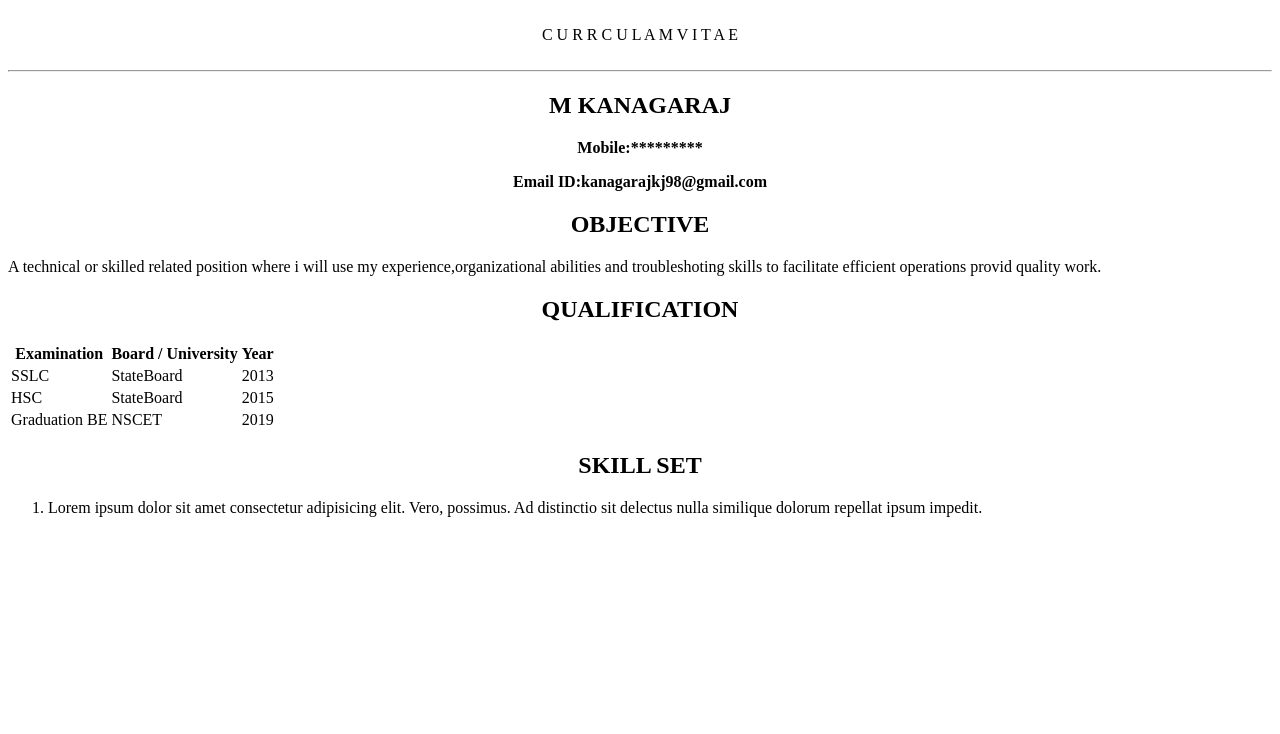
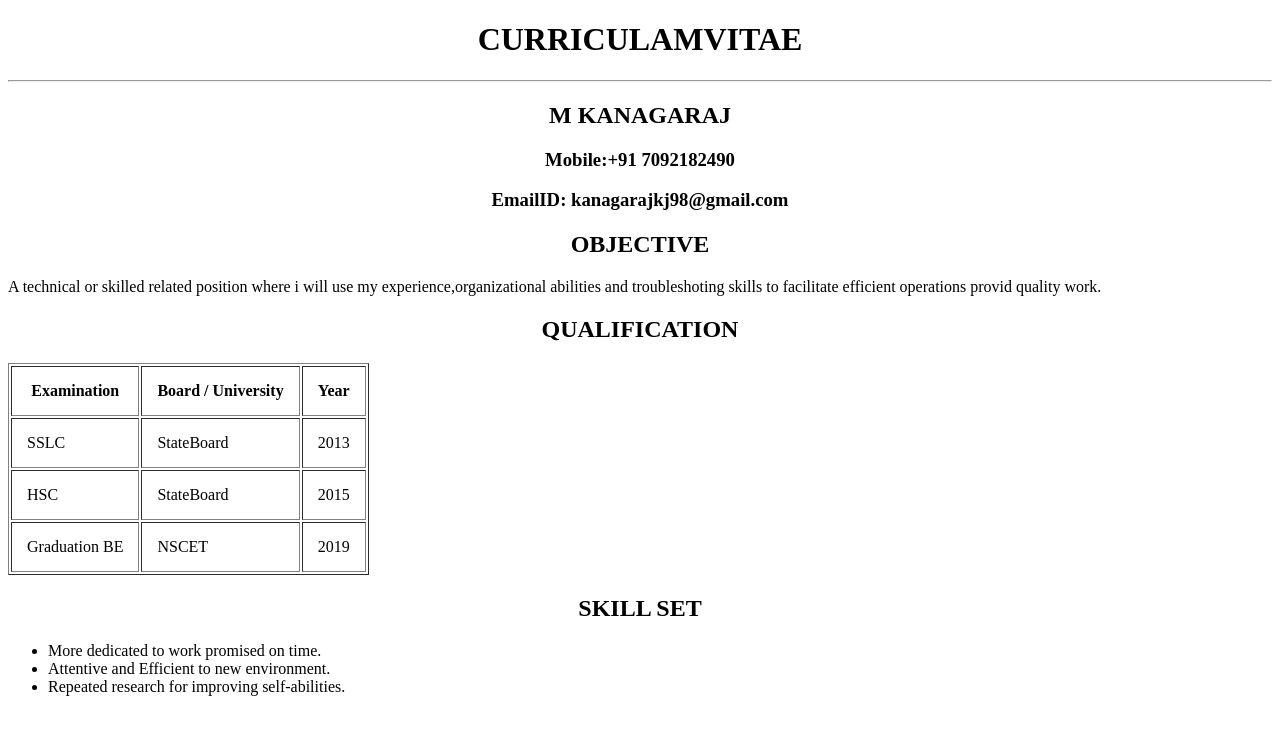
Before and after one commit to KanagarajKj/html-tutorial, a plain HTML site: page index1.html in a window 1280 px wide. Drawn offline with Linux system fonts and the light colour scheme.

Commit message:
changed the format

```diff
--- a/index1.html
+++ b/index1.html
@@ -7,39 +7,19 @@
     <title>Document</title>
 </head>
 <body>
-<br>
-  <header align="center">
-<span "font-weight:bold;font-size:50px;">C</span>
-<span "font-weight:bold;font-size:50px;">U</span>
-<span "font-weight:bold;font-size:50px;">R</span>
-<span "font-weight:bold;font-size:50px;">R</span>
-<span "font-weight:bold;font-size:50px;">C</span>
-<span "font-weight:bold;font-size50px;">U</span>
-<span "font-weight:bold;font-size:50px;">L</span>
-<span "font-weight:bold;font-size:50px;">A</span>
-<span "font-weight:bold;font-size:50px;">M</span>
-<span "font-weight:bold;font-size:50px;">V</span>
-<span "font-weight:bold;font-size:50px;">I</span>
-<span "font-weight:bold;font-size:50px;">T</span>
-<span "font-weight:bold;font-size:50px;">A</span>
-<span "font-weight:bold;font-size:50px;>E</span>
-  </header>
-  <br>
-  <hr>
-  <main>
-      <section>
-          <h1 align="center">M KANAGARAJ</h1>
-          <b><p align="center">Mobile:*********</p>
-            <p align="center">Email ID:kanagarajkj98@gmail.com
-            </p>
-        </b>
-        <section>
+ <h1 align="center">CURRICULAMVITAE</h1>
+ <hr>
+  <section>
+  <h2 align="center">M KANAGARAJ</h2>
+  <h3 align="center" >Mobile:+91 7092182490</h3>
+  <h3 align="center">EmailID: kanagarajkj98@gmail.com</h3>
+  <section>
             <h2 align="center">OBJECTIVE</h2>
             <p>A technical or skilled related position where i will use my experience,organizational abilities and troubleshoting skills to facilitate efficient operations provid quality work.</p>
         </section>
         <section>
             <h2 align="center">QUALIFICATION</h2>
-            <table>
+            <table border="1" cellpadding="15" cell spacing="0" >
                 <tr>
                     <th>Examination</th>
                     <th>Board / University</th>
@@ -66,13 +46,12 @@
         <section>
         <h2 align="center">
             SKILL SET</h2>
-            <ol>
-                <li>Lorem ipsum dolor sit amet consectetur adipisicing elit. Vero, possimus. Ad distinctio sit delectus nulla similique dolorum repellat ipsum impedit.</li>
-            </ol>
+            <ul>
+                <li>More dedicated to work promised on time.</li>
+                <li>Attentive and Efficient to new environment.</li>
+                <li>Repeated research for improving self‐abilities.</li>
+            </ul>
         </section>
 
-
-
-  </main>
 </body>
 </html>
```
